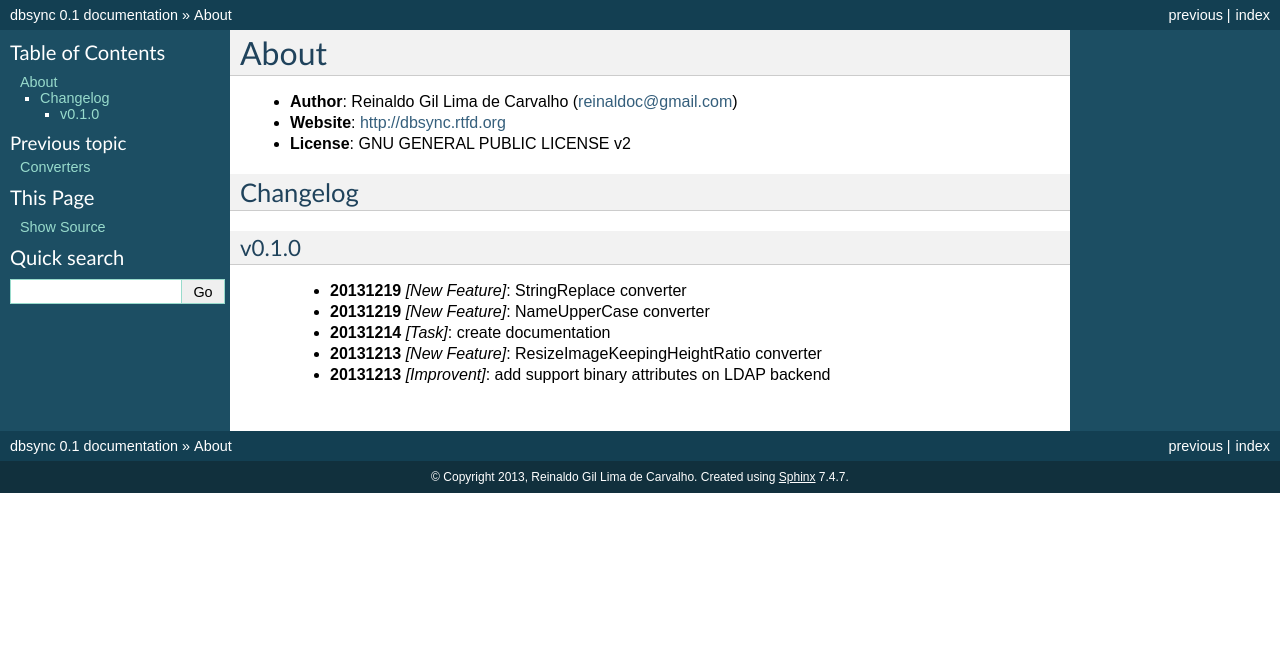
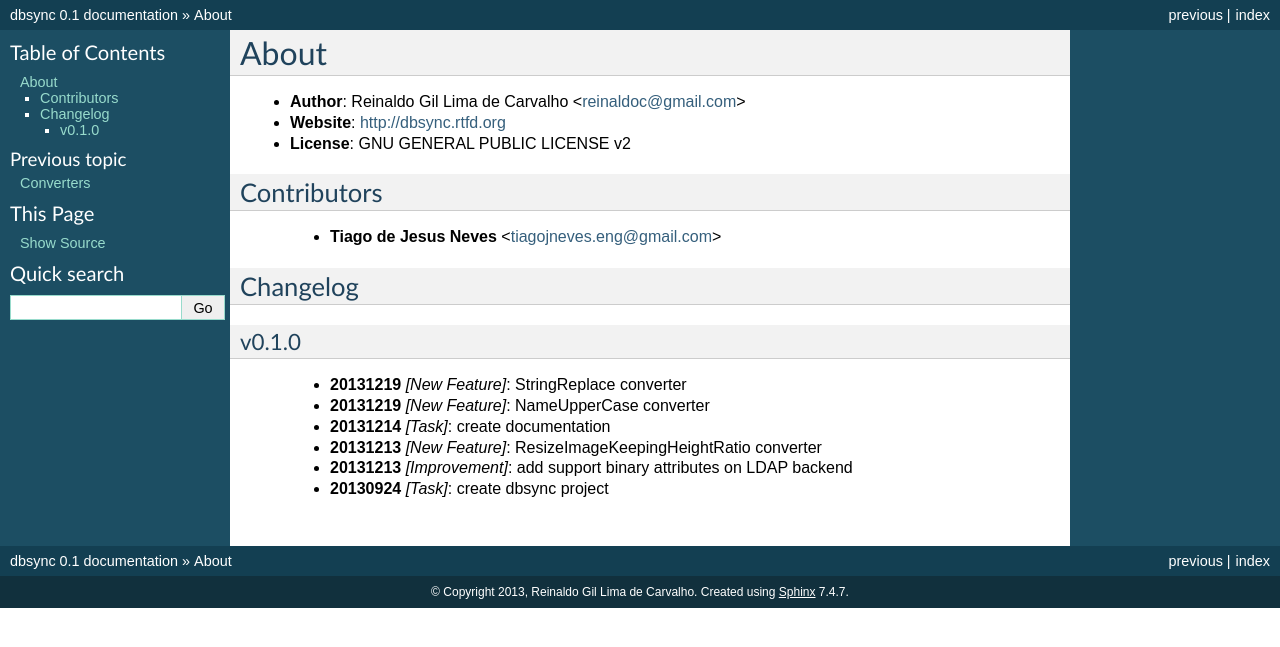
Before and after one commit to reinaldoc/dbsync, a Sphinx documentation site: the page built from docs/89_about.rst, in a window 1280 px wide. Shown: the top 647 px of the page. Built offline with Sphinx 7.4.7, drawn with Linux system fonts in a browser that asks for light colours.

Commit message:
update 'About' section

```diff
--- a/docs/89_about.rst
+++ b/docs/89_about.rst
@@ -3,9 +3,14 @@
 About
 *****
 
-* **Author**: Reinaldo Gil Lima de Carvalho (reinaldoc@gmail.com)
+* **Author**: Reinaldo Gil Lima de Carvalho <reinaldoc@gmail.com>
 * **Website**: http://dbsync.rtfd.org
 * **License**: GNU GENERAL PUBLIC LICENSE v2
+
+Contributors
+============
+
+    * **Tiago de Jesus Neves** <tiagojneves.eng@gmail.com>
 
 Changelog
 =========
@@ -18,4 +23,5 @@ v0.1.0
     * **20131219** *[New Feature]*: NameUpperCase converter
     * **20131214** *[Task]*: create documentation
     * **20131213** *[New Feature]*: ResizeImageKeepingHeightRatio converter
-    * **20131213** *[Improvent]*: add support binary attributes on LDAP backend
+    * **20131213** *[Improvement]*: add support binary attributes on LDAP backend
+    * **20130924** *[Task]*: create dbsync project
```
